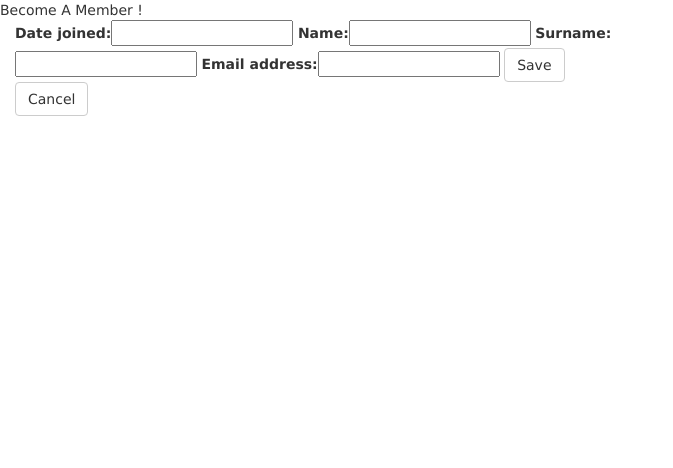
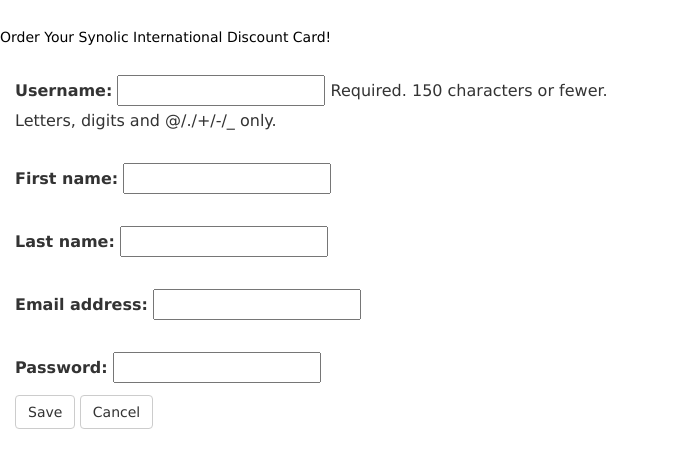
Before and after one commit to alexiaharal/discountCard, a Django app: page /discountCard/become_member/ in a window 1280 px wide. Shown: the top 468 px of the page, without its empty margins (0-673 px from the left). Run offline with Django 3.2, Linux system fonts and the light colour scheme; some libraries are stand-ins or nearby versions.

Commit message:
Changed Database - included profile model related to user model and deleted previous ones

```diff
--- a/discountCard/admin.py
+++ b/discountCard/admin.py
@@ -1,6 +1,7 @@
 from django.contrib import admin
-from discountCard.models import Client
+from discountCard.models import Profile,Card
 
 # Register your models here.
 
-admin.site.register(Client)
+admin.site.register(Profile)
+admin.site.register(Card)
--- a/discountCard/forms.py
+++ b/discountCard/forms.py
@@ -2,27 +2,12 @@
 from django.db import models
 from django.forms import ModelForm
 from django import forms
-from discountCard.models import Client
+from discountCard.models import  Profile
 from django.contrib.auth.models import User
 
-# User Form
 class UserForm(forms.ModelForm):
     password = forms.CharField(widget=forms.PasswordInput())
 
     class Meta:
-        model = User
-        fields = ('username', 'email', 'password')
-
-#Client Form
-
-class ClientForm(forms.ModelForm):
-    class Meta:
-        model = Client
-        fields = ['card_number','date_joined','name','surname','email_address']
-    labels = {
-        'card_number' : "Card Number",
-        'date_joined' : "Date Joined",
-        'name': "Name",
-        'surname': "Surname",
-        'email_address': "Email Address"
-    }
+            model = User
+            fields = ('username','first_name', 'last_name', 'email','password')
--- a/discountCard/models.py
+++ b/discountCard/models.py
@@ -1,21 +1,22 @@
-from __future__ import unicode_literals
 from django.db import models
-from django import forms
 from django.contrib.auth.models import User
-from django.utils import timezone
-from datetime import datetime
-# Create your models here.
 
-class Client(models.Model):
+
+class Card(models.Model):
     card_number = models.AutoField(primary_key=True)
     date_joined = models.DateField(null=False)
-    name=models.CharField(max_length=20)
-    surname=models.CharField(max_length=25)
-    email_address=models.EmailField()
-    points=models.IntegerField(default=0)
+    renewal_date = models.DateField(null=False)
 
-    class Meta:
-        ordering = ['name']
+class Profile(models.Model):
+    type_CHOICES = {
+        ("Client","Client"),
+        ("Partner", "Partner"),
+    }
+    id = models.AutoField(primary_key=True)
+    user=models.OneToOneField(User, on_delete=models.PROTECT)
+    account_type = models.CharField(choices = type_CHOICES,default = "Client", max_length=10)
+    card_number = models.OneToOneField(Card, on_delete=models.CASCADE,)
 
+    # Override the __unicode__() method to return out something meaningful!
     def __unicode__(self):
-        return str(self.name)+ ' ' + str(self.surname) + '--'+ str(self.card_number)
+        return self.id
--- a/discountCard/templates/discountCard/become_member.html
+++ b/discountCard/templates/discountCard/become_member.html
@@ -3,16 +3,21 @@
 
 {%block body_block %}
 
-Become A Member !
+<br>
+{% if registered %}
+    <h5 style="color:#000">Registration Complete!</h5>
+{% else %}
+    <h5 style="color:#000">Order Your Synolic International Discount Card!</h5>
 
-<br>
+    <div class="col-md-6">
+        <form method="POST" class="profileRegisterForm" autocomplete="off" enctype="multipart/form-data">
+            {% csrf_token %}
+            {{ user_form.as_p }}
+            <button type="submit" name="submitBtn" class="save btn btn-default">Save</button>
 
-<div class="col-md-6">
-    <form method="POST" class="clientForm">{% csrf_token %}
-        {{ client_form }}
-        <button type="submit" name="submitBtn" class="save btn btn-default">Save</button>
+            <a class="btn btn-default"  role="button"> Cancel</a>
+        </form>
+    </div>
+{% endif %}
 
-        <a class="btn btn-default" href="{% url 'index' %}" role="button"> Cancel</a>
-    </form>
-</div>
 {% endblock %}
--- a/discountCard/views.py
+++ b/discountCard/views.py
@@ -1,27 +1,75 @@
 from django.http import HttpResponse
 from django.template import loader
-from django.shortcuts import render
-from discountCard.forms import ClientForm, UserForm
+from django.shortcuts import render,redirect
+from discountCard.forms import  UserForm
+from discountCard.models import Card,Profile
+from datetime import date
+from django.template.context import RequestContext
+
 
 def index(request):
     return render(request, 'discountCard/index.html')
 
 def become_member(request):
+    context = RequestContext(request)
+    registered=False
+    if request.method == 'POST':
+        user_form = UserForm(data=request.POST)
+        if user_form.is_valid() :
+            #Create user instance
+            user = user_form.save()
+            user.set_password(user.password)
+            user.save()
 
-    registered = False
+            #Create card instance
+            renewal_period=1
+            print(date)
+            #r_date=date.replace(year = date.year + renewal_period)
+            new_card = Card(date_joined= date.today(), renewal_date=date.today())
+            new_card.save()
 
-    if request.method == 'POST':
-        client_form =  ClientForm(data=request.POST)
+            #Create Profile instance
+            profile = Profile(user=user,card_number=new_card,account_type='Client')
+            profile.save()
 
-        #if form is valid ...
-        if client_form.is_valid():
-            client = client_form.save()
             registered = True
         else:
-            print(client_form.errors)
+            print(user_form.errors)
     else:
-        client_form = ClientForm()
-    return render(request,'discountCard/become_member.html',{'client_form':client_form,'registered':registered})
+        user_form = UserForm()
+    return render(request, 'discountCard/become_member.html', {
+        'user_form': user_form,
+        'registered': registered,
+        'context': context
+    })
+def become_partner(request):
+    context = RequestContext(request)
+    registered=False
+    if request.method == 'POST':
+        user_form = UserForm(data=request.POST)
+        if user_form.is_valid() :
+        #Create user instance
+            user = user_form.save()
+            user.set_password(user.password)
+            user.save()
 
-def become_partner(request):
-    return render(request,'discountCard/become_partner.html')
+        #Create card instance
+            renewal_period=1
+            #r_date=date.replace(year = date.year + renewal_period)
+            new_card = Card(date_joined= date.today(), renewal_date=date.today())
+            new_card.save()
+
+        #Create Profile instance
+            profile = Profile(user=user,card_number=new_card,account_type='Partner')
+            profile.save()
+
+            registered = True
+        else:
+            print(user_form.errors)
+    else:
+        user_form = UserForm()
+    return render(request,'discountCard/become_partner.html', {
+        'user_form': user_form,
+        'registered': registered,
+        'context': context
+    })
--- a/discountCard_project/settings.py
+++ b/discountCard_project/settings.py
@@ -5,7 +5,6 @@ TEMPLATE_DEBUG = DEBUG
 
 # Build paths inside the project like this: os.path.join(BASE_DIR, ...)
 BASE_DIR = os.path.dirname(os.path.dirname(os.path.abspath(__file__)))
-
 ADMINS = (
     # ('Your Name', 'your_email@example.com'),
 )
```
Also changed, not shown: discountCard/templates/discountCard/become_partner.html (+19 -1 lines), discountCard/migrations/0001_initial.py, discountCard/migrations/0002_auto_20180531_1355.py (added), discountCard/migrations/0003_auto_20180531_1357.py (added), discountCard/migrations/0004_auto_20180531_1358.py (added), sqlite3.db.
